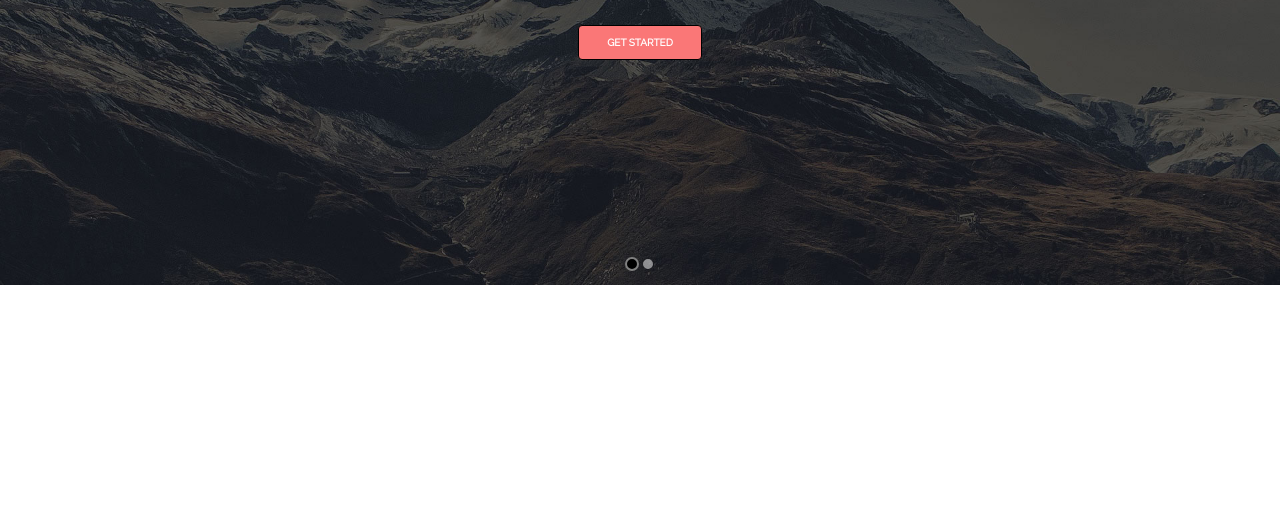
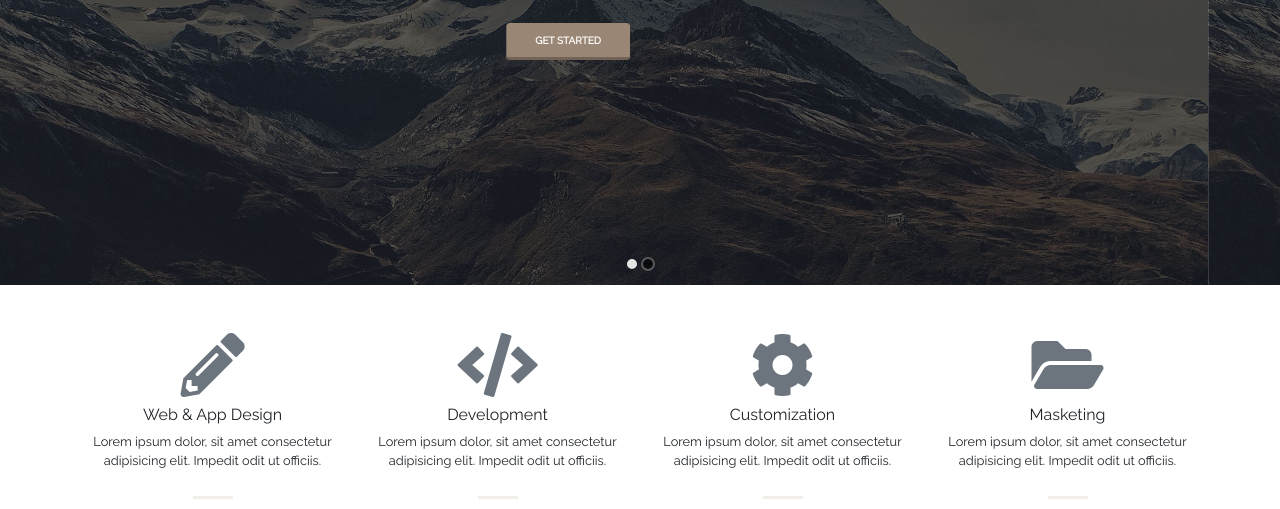
Before and after one commit to Maryasych/Waxom, a plain HTML site: page index.html in a window 1280 px wide. Shown: the part 398-907 px from the top of the page. Before the commit the page ends 800 px from the top, so only its background shows below. Drawn offline with nearby package versions, Linux system fonts and the light colour scheme.

Commit message:
section 2

```diff
--- a/css/main.css
+++ b/css/main.css
@@ -1,68 +1,116 @@
-body{
-font-family: 'Raleway', sans-serif;
-font-family: 'Montserrat', sans-serif;
-font-family: 'Roboto', sans-serif;
+body {
+    font-family: 'Roboto', sans-serif;
+    font-family: 'Montserrat', sans-serif;
+    font-family: 'Raleway', sans-serif;
 }
 
-.navbar{
+.navbar {
     font-size: .7rem;
     margin-top: 1.2em;
 }
-.navbar-brand{
+
+.navbar-brand {
     font-family: 'Raleway', sans-serif;
     font-size: 1.35rem
 }
-.logo{
+
+.logo {
     max-width: 30%;
 }
-.navbar-collapce, .show{
-     background: #343a40!important;
- }
- .nav-item{
-     padding-right: 7px;
- }
-.cart-img > img{
+
+.navbar-collapce,
+.show {
+    background: #343a40 !important;
+}
+
+.nav-item {
+    padding-right: 7px;
+}
+
+.cart-img>img {
     width: 14px;
 }
-.search-img > img{
+
+.search-img>img {
     width: 17px;
 }
 
-.carousel-indicators > li{
+.carousel-indicators>li {
     width: 0;
     height: 0;
     border: 5px solid white;
     border-radius: 50%;
 }
-.carousel-indicators .active{
+
+.carousel-indicators .active {
     border: 5px solid black;
     box-shadow: gray 0 0 0 2px;
 }
-.carousel-control-prev-icon{
+
+.carousel-control-prev-icon {
     background: url(../img/sprite.png) no-repeat;
     background-position: 0 0;
     width: 41px;
-    height:73px;
+    height: 73px;
 }
-.carousel-control-next-icon{
+
+.carousel-control-next-icon {
     background: url(../img/sprite.png) no-repeat;
     background-position: -39px 0;
     width: 41px;
-    height:73px;
+    height: 73px;
 }
-.carousel-caption{
-    font-family: 'Raleway', sans-serif;
+
+.carousel-caption {
     bottom: 30%;
 }
-.user-btn{
-    background-color: rgb(250, 119, 119);
-    border: 1px solid #000;
+
+.user-btn {
+    background-color: #998675;
+    border-bottom: 3px solid #736357;
     font-size: 10px;
     padding: 9px 28px;
 }
-.slider{
+
+.slider {
     background: url(../img/slider.jpg) no-repeat;
     background-color: gray;
     background-size: cover;
     width: 100%;
 }
+
+.dev-icon {
+    background: url(../img/web-dev-icon.png) no-repeat 100px 100px;
+    background-size: cover;
+    /* background-size: 50% auto; */
+    width: 50px;
+    height: auto;
+}
+
+.indicator {
+    box-sizing: content-box;
+    width: 40px;
+    height: 3px;
+    background-color: #f1eee9;
+    background-clip: padding-box;
+    border-top: 10px solid transparent;
+    border-bottom: 10px solid transparent;
+}
+
+.secondary {
+    color: #6c757d;
+}
+
+.hovered:hover,
+.hovered:hover .fa {
+    opacity: 0.9;
+    color: #998675;
+}
+
+.hovered:hover .indicator {
+    background-color: #998675;
+}
+
+.gradient {
+    background: -o-linear-gradient(right, #211b19 #4e3427);
+}
--- a/index.html
+++ b/index.html
@@ -7,6 +7,10 @@
     <meta http-equiv="X-UA-Compatible" content="ie=edge">
     <link rel="stylesheet" href="https://stackpath.bootstrapcdn.com/bootstrap/4.3.1/css/bootstrap.min.css" integrity="sha384-ggOyR0iXCbMQv3Xipma34MD+dH/1fQ784/j6cY/iJTQUOhcWr7x9JvoRxT2MZw1T"
         crossorigin="anonymous">
+    <link rel="stylesheet" href="https://use.fontawesome.com/releases/v5.7.2/css/all.css" integrity="sha384-fnmOCqbTlWIlj8LyTjo7mOUStjsKC4pOpQbqyi7RrhN7udi9RwhKkMHpvLbHG9Sr"
+        crossorigin="anonymous">
+    <!-- <script defer src="https://use.fontawesome.com/releases/v5.7.2/js/all.js" integrity="sha384-0pzryjIRos8mFBWMzSSZApWtPl/5++eIfzYmTgBBmXYdhvxPc+XcFEk+zJwDgWbP"
+        crossorigin="anonymous"></script> -->
     <link href="https://fonts.googleapis.com/css?family=Montserrat|Raleway|Roboto" rel="stylesheet">
     <link rel="stylesheet" href="./css/main.css">
     <title>Waxom Hemepage</title>
@@ -15,7 +19,8 @@
 <body>
 
     <nav class="navbar navbar-expand-lg navbar-dark fixed-top">
-                <button class="navbar-toggler" type="button" data-toggle="collapse" data-target="#navbarTogglerDemo01" aria-controls="navbarTogglerDemo01" aria-expanded="false" aria-label="Toggle navigation">
+        <button class="navbar-toggler" type="button" data-toggle="collapse" data-target="#navbarTogglerDemo01"
+            aria-controls="navbarTogglerDemo01" aria-expanded="false" aria-label="Toggle navigation">
             <span class="navbar-toggler-icon"></span>
         </button>
         <div class="collapse navbar-collapse" id="navbarTogglerDemo01">
@@ -70,7 +75,8 @@
                         Illum aut non impedit dicta soluta accusantium labore fugiat, molestias,
                         repudiandae culpa distinctio rerum nesciunt aperiam, ad quia velit tempora beatae architecto.</p>
                     <br>
-                    <button type="button" class="btn user-btn text-uppercase text-white font-weight-bold" type="button">Get started</button>
+                    <button type="button" class="btn user-btn text-uppercase text-white font-weight-bold" type="button">Get
+                        started</button>
                 </div>
             </div>
             <div class="carousel-item">
@@ -97,12 +103,52 @@
                     <h3 class="h5">Unique and Modern Design</h3>
                     <h1 class="font-weight-bold h6">Portfolio PSD Templete</h1>
                     <br>
-                            <button type="button" class="btn user-btn text-uppercase font-weight-bold mb-2" type="button">Get started</button>
+                    <button type="button" class="btn user-btn text-uppercase font-weight-bold mb-2" type="button">Get
+                        started</button>
                 </div>
             </div>
         </div>
     </div>
-
+    <div class="container mt-5 section-2">
+        <div class="row text-center">
+            <div class="col-lg-3">
+                <div class="hovered">
+                    <i class="fa fa-pencil-alt fa-4x mb-2 secondary"></i>
+                    <div class="h6">Web & App Design</div>
+                    <p class="small">Lorem ipsum dolor, sit amet consectetur adipisicing elit. Impedit odit ut
+                        officiis.</p>
+                    <div class="indicator mx-auto"></div>
+                </div>
+            </div>
+            <div class="col-lg-3">
+                <div class="hovered">
+                    <i class="fa fa-code fa-4x mb-2 secondary"></i>
+                    <div class="h6">Development</div>
+                    <p class="small">Lorem ipsum dolor, sit amet consectetur adipisicing elit. Impedit odit ut
+                        officiis.</p>
+                    <div class="indicator mx-auto"></div>
+                </div>
+            </div>
+            <div class="col-lg-3">
+                <div class="hovered">
+                    <i class="fa fa-cog fa-4x mb-2 secondary"></i>
+                    <div class="h6">Customization</div>
+                    <p class="small">Lorem ipsum dolor, sit amet consectetur adipisicing elit. Impedit odit ut
+                        officiis.</p>
+                    <div class="indicator mx-auto"></div>
+                </div>
+            </div>
+            <div class="col-lg-3">
+                <div class="hovered">
+                    <i class="fa fa-folder-open fa-4x mb-2 secondary"></i>
+                    <div class="h6">Masketing</div>
+                    <p class="small">Lorem ipsum dolor, sit amet consectetur adipisicing elit. Impedit odit ut
+                        officiis.</p>
+                    <div class="indicator mx-auto"></div>
+                </div>
+            </div>
+        </div>
+    </div>
 
 
     <script src="https://code.jquery.com/jquery-3.3.1.slim.min.js" integrity="sha384-q8i/X+965DzO0rT7abK41JStQIAqVgRVzpbzo5smXKp4YfRvH+8abtTE1Pi6jizo"
```
Also changed, not shown: img/center-templete.jpg (added), img/left-templete.jpg (added), img/rightr-templete.jpg (added). Lines whose indentation alone changed are shown as unchanged.
